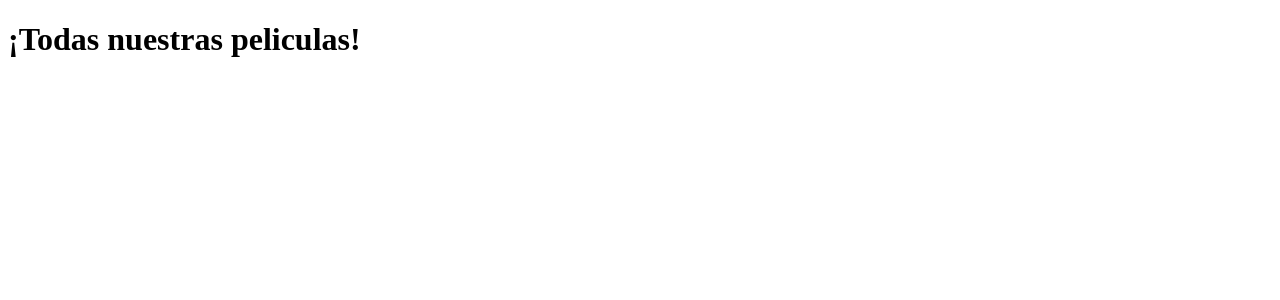
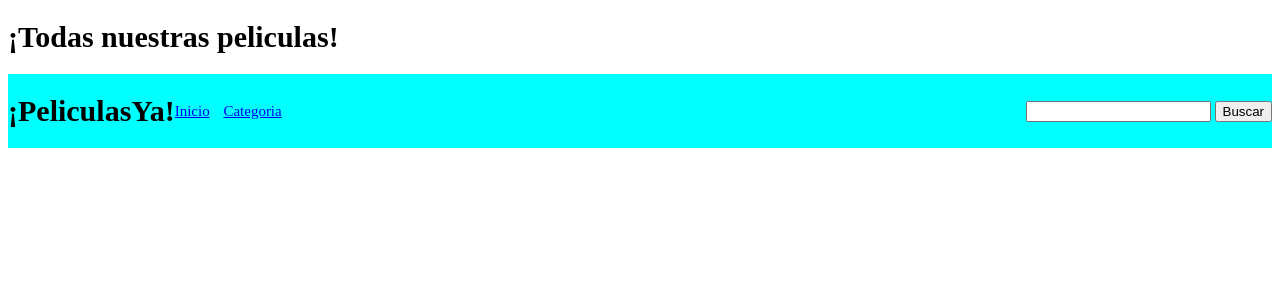
Before and after one commit to Leael95/CarteleraCine, a PHP site: page /listings.php in a window 1280 px wide. Shown: the top 300 px of the page. Run offline with PHP 8.4, Linux system fonts and the light colour scheme; data that the repository does not hold is empty.

Commit message:
NavBar creado

```diff
--- a/Code/Backoffice/Assets/styles.css
+++ b/Code/Backoffice/Assets/styles.css
@@ -1,3 +1,35 @@
+html {
+    font-size: 62.5%;
+    box-sizing: border-box;
+    }
+    *,
+    *:before,
+    *:after {
+    box-sizing: inherit;
+    }
+
+body {
+    font-size: 1.5rem;
+}
+
 .bold-p {
     font-weight: bold;
 }
+
+.nav-bar-styles {
+    display: flex;
+    align-items: center;
+    gap: 2rem;
+    background-color: aqua;
+    justify-content: space-between;
+    width: 100%;
+}
+
+.nav-bar-styles a {
+    margin-right: 1rem;
+}
+
+.nav-bar-left {
+    display: flex;
+    align-items: center;
+}
--- a/Code/Backoffice/index.php
+++ b/Code/Backoffice/index.php
@@ -8,9 +8,8 @@
     <title>PeliculasYa</title>
 </head>
 <body>
-    <h1>¡PeliculasYa!</h1>
-
     <?php
+        include "../Library/Partials/navbar.php";
         include "../Library/Database/randomMovie.php";
     ?>
 </body>
--- a/Code/Backoffice/listings.php
+++ b/Code/Backoffice/listings.php
@@ -11,6 +11,7 @@
     <h1>¡Todas nuestras peliculas!</h1>
 
     <?php
+        include "../Library/Partials/navbar.php";
         include "../Library/Database/movies.php";
     ?>
 </body>
--- /dev/null
+++ b/Code/Library/Partials/navbar.php
@@ -0,0 +1,13 @@
+<div class="nav-bar-styles">
+        <div class="nav-bar-left">
+            <h1>¡PeliculasYa!</h1>
+                <nav>
+                    <a href="index.php">Inicio</a>
+                    <a href="listings.php">Categoria</a>
+                </nav>
+        </div>
+        <div class="nav-bar-right">
+            <input type="text">
+            <button type="submit">Buscar</button>
+        </div>
+    </div>
```
